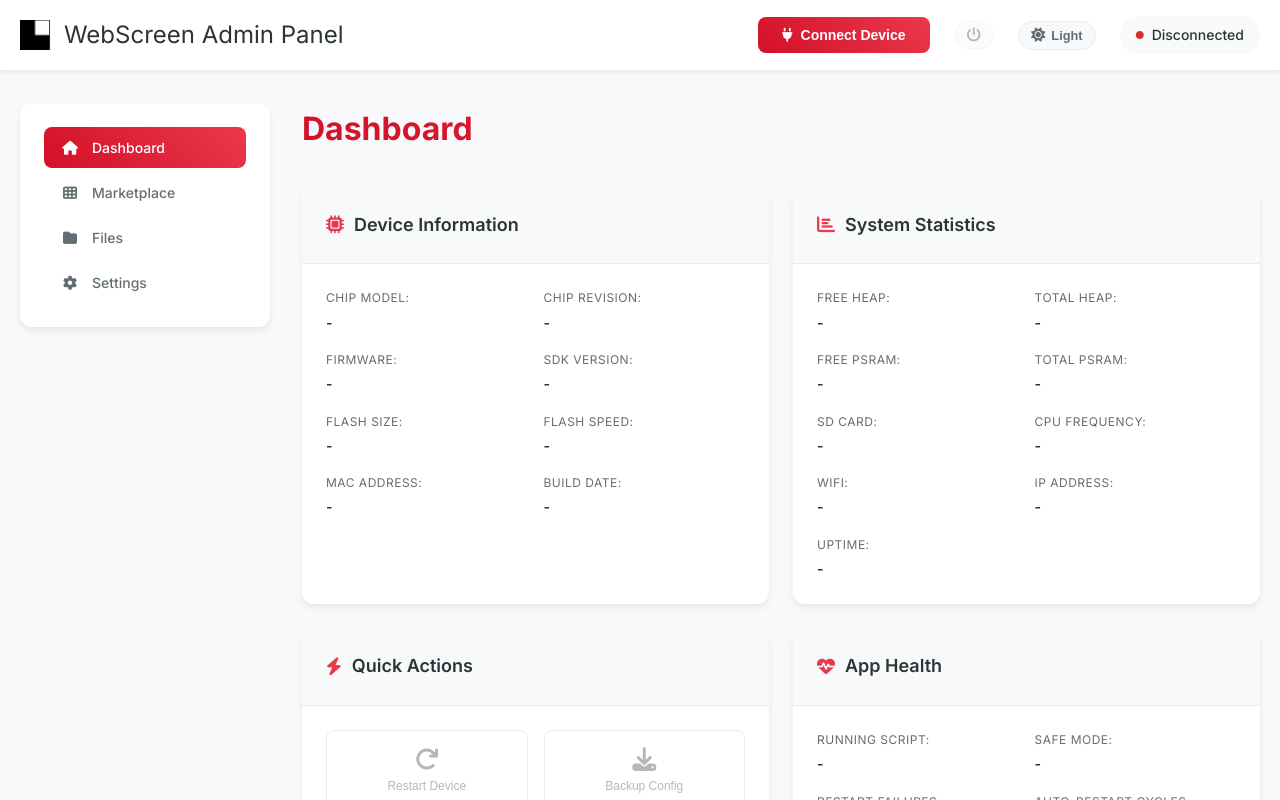
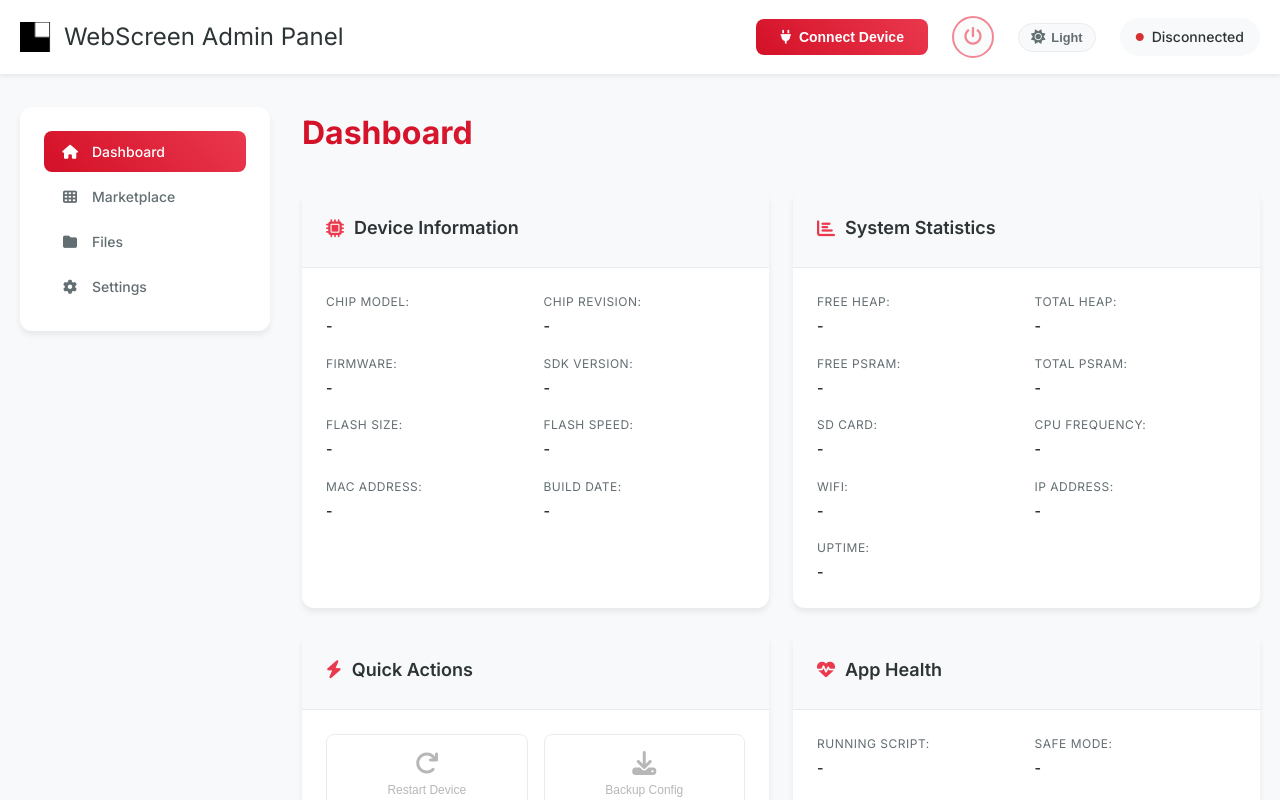
Before and after one commit to HW-Lab-Hardware-Design-Agency/WebScreen-Admin, a plain HTML site: page public/index.html in a window 1280 px wide. Shown: the top 800 px of the page. Drawn offline with nearby package versions, Linux system fonts and the light colour scheme.

Commit message:
style(header): make the power button larger and colored
Signed-off-by: Eleo Basili <eleonel.basili@gmail.com>

```diff
--- a/public/styles.css
+++ b/public/styles.css
@@ -147,14 +147,34 @@ body {
     animation: none;
 }
 
-.power-toggle:disabled {
-    opacity: 0.5;
+.theme-toggle.power-toggle {
+    justify-content: center;
+    width: 42px;
+    height: 42px;
+    padding: 0;
+    border: 2px solid var(--primary-color);
+    border-radius: 50%;
+    color: var(--primary-color);
+}
+
+.theme-toggle.power-toggle i {
+    font-size: 1.15rem;
+}
+
+.theme-toggle.power-toggle:hover:not(:disabled) {
+    background: var(--primary-color);
+    color: #fff;
+}
+
+.theme-toggle.power-toggle:disabled {
+    opacity: 0.6;
     cursor: not-allowed;
 }
 
-.power-toggle[aria-pressed="true"] {
+.theme-toggle.power-toggle[aria-pressed="true"] {
+    background: var(--warning-color);
     border-color: var(--warning-color);
-    color: var(--warning-color);
+    color: #fff;
 }
 
 /* Theme Toggle */
```
